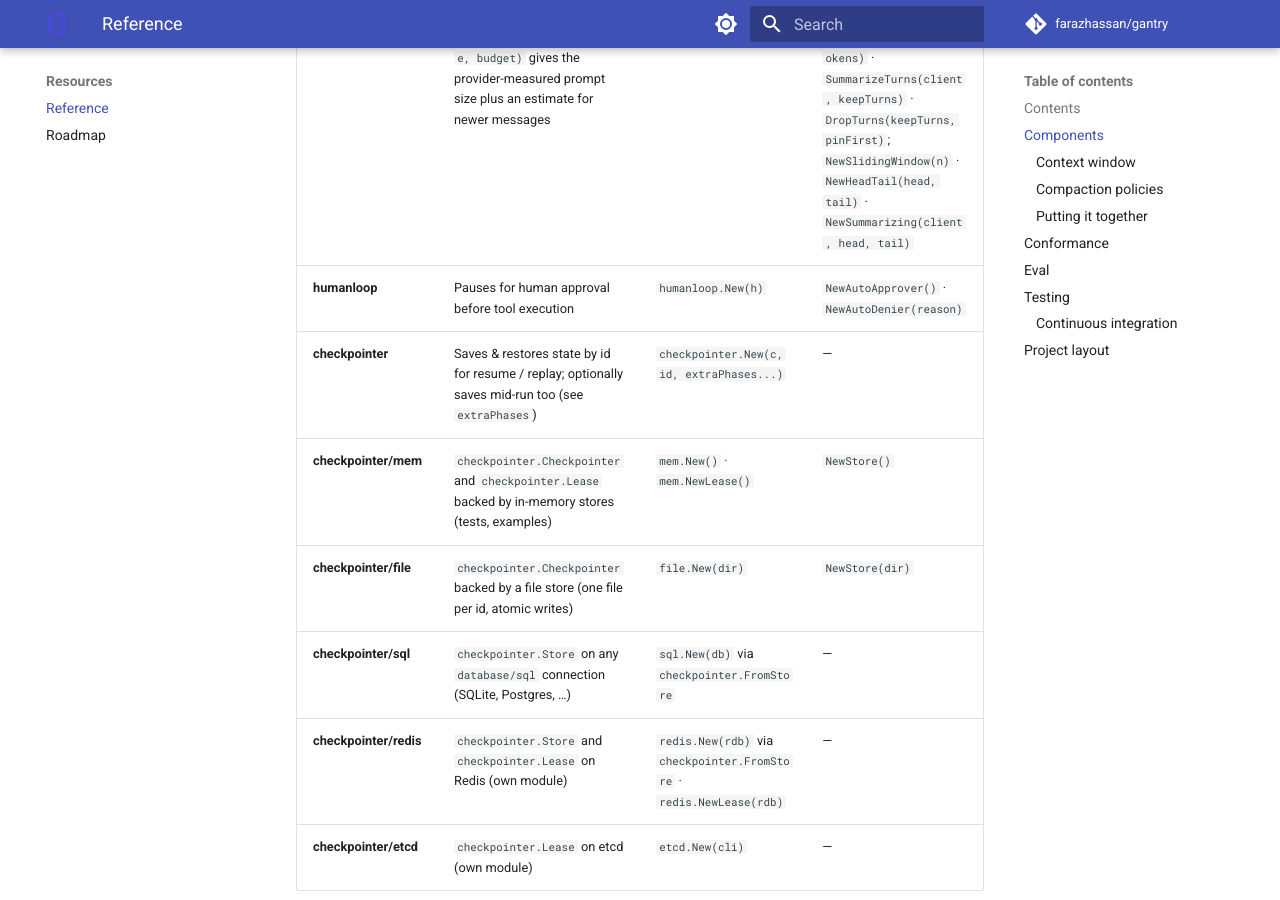
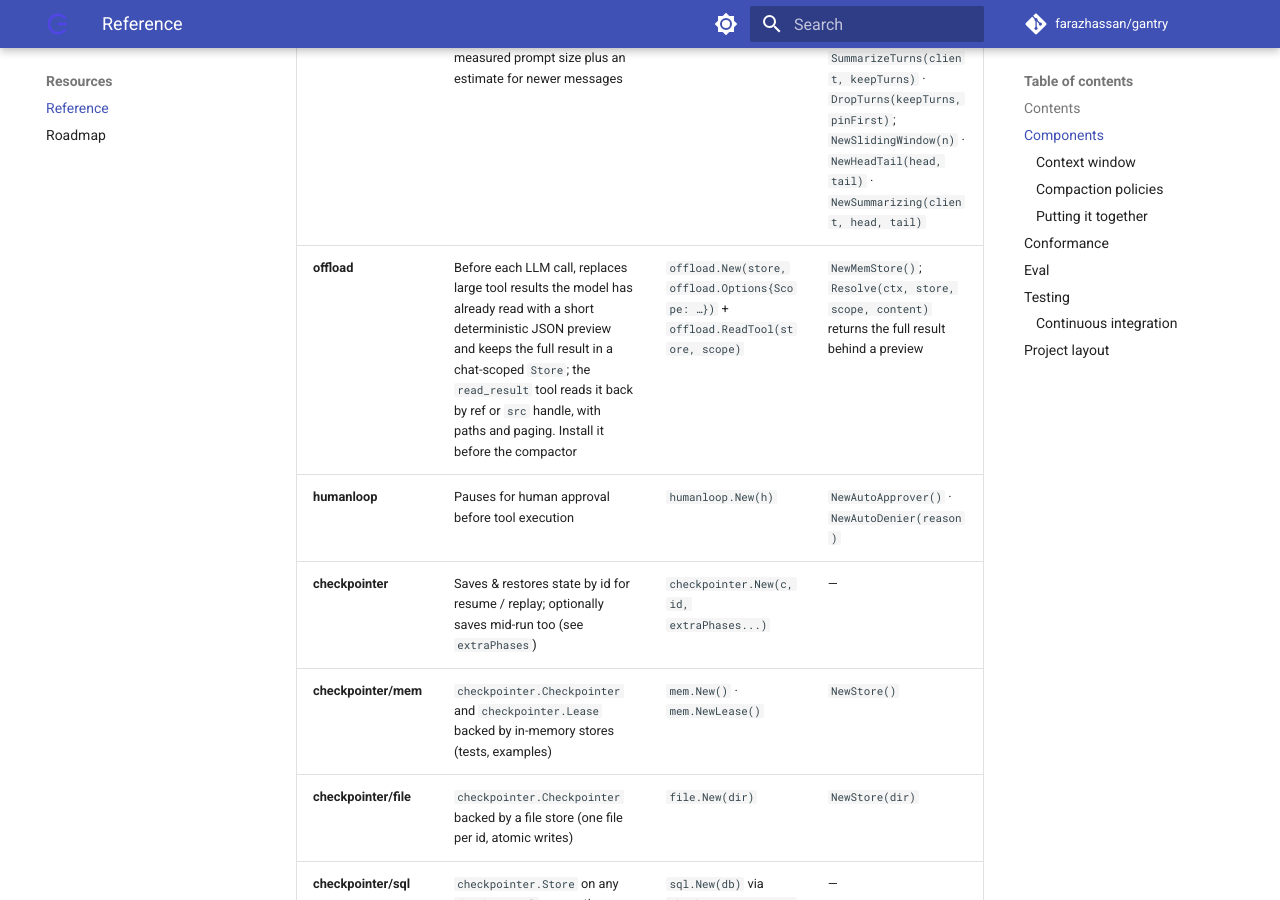
Before and after one commit to farazhassan/gantry, an MkDocs documentation site: the page built from docs/resources/reference.md, in a window 1280 px wide and 900 px high, scrolled down 1905 px. Built offline with MkDocs 1.6.1 and Material for MkDocs 9.7.7, drawn with Linux system fonts in a browser that asks for light colours; comment, search, counter and statistics services are not loaded.

Commit message:
offload: document the component
Co-Authored-By: Claude Opus 5.5 <noreply@anthropic.com>

```diff
--- a/docs/resources/reference.md
+++ b/docs/resources/reference.md
@@ -34,6 +34,7 @@ you need.
 | **guardrail** | Validates inputs (pre-LLM) and outputs (post-LLM) | `guardrail.New(g)` | `NewRegex(pattern, direction)` |
 | **limiter** | Caps tokens, cost, and iterations; stops the run when exceeded | `limiter.New(l)` | `NewBudget(Limits{...})` |
 | **compactor** | Trims history before the LLM call; on a context-overflow error compacts once more (forced) and retries. `EstimatePromptTokens(state, budget)` gives the provider-measured prompt size plus an estimate for newer messages | `compactor.New(c, budget)` | `NewPolicy(p)` with steps `ClearToolResults(keepResults)` · `TruncateMessages(maxTokens)` · `SummarizeTurns(client, keepTurns)` · `DropTurns(keepTurns, pinFirst)`; `NewSlidingWindow(n)` · `NewHeadTail(head, tail)` · `NewSummarizing(client, head, tail)` |
+| **offload** | Before each LLM call, replaces large tool results the model has already read with a short deterministic JSON preview and keeps the full result in a chat-scoped `Store`; the `read_result` tool reads it back by ref or `src` handle, with paths and paging. Install it before the compactor | `offload.New(store, offload.Options{Scope: …})` + `offload.ReadTool(store, scope)` | `NewMemStore()`; `Resolve(ctx, store, scope, content)` returns the full result behind a preview |
 | **humanloop** | Pauses for human approval before tool execution | `humanloop.New(h)` | `NewAutoApprover()` · `NewAutoDenier(reason)` |
 | **checkpointer** | Saves & restores state by id for resume / replay; optionally saves mid-run too (see `extraPhases`) | `checkpointer.New(c, id, extraPhases...)` | — |
 | **checkpointer/mem** | `checkpointer.Checkpointer` and `checkpointer.Lease` backed by in-memory stores (tests, examples) | `mem.New()` · `mem.NewLease()` | `NewStore()` |
```
Also changed, not shown: README.md (+1 -1 lines).
